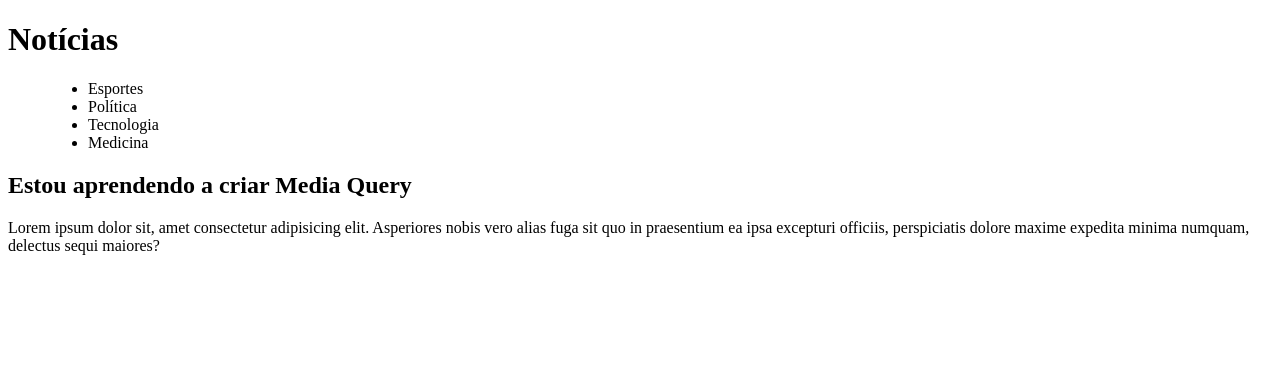
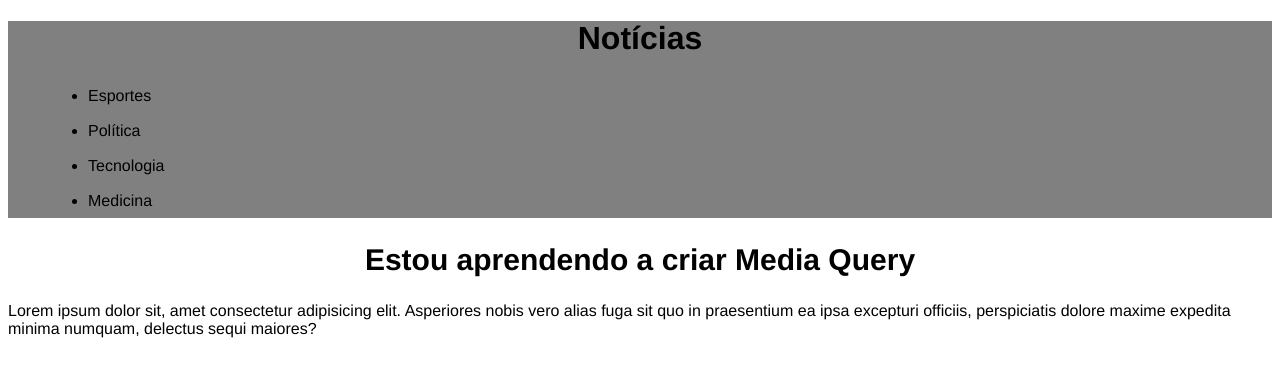
Before and after one commit to murilononato/CSS, a plain HTML site: page Media/impressora.html in a window 1280 px wide. Drawn offline with Linux system fonts and the light colour scheme.

Commit message:
tentativa de cover

```diff
--- a/Media/estilos/impressora.css
+++ b/Media/estilos/impressora.css
@@ -1,4 +1,17 @@
 @charset "UTF-8";
 
+body{
+    font-family: 'Times New Roman', Times, serif;
+    font-size: 1.3em;
+}
 
+menu{
+    display: none;
+}
+
+
+article::after{
+
+    content: 'Este artigo foi feito no dia 18/12/2022';
+}
 /*Estilo para impressoras*/
--- /dev/null
+++ b/Media/estilos/paisagem.css
@@ -0,0 +1,7 @@
+@charset "UTF-8";
+
+body{
+    background: url(../imagens/cev-landscape.jpg);
+    background-position: left bottom;
+    background-repeat: no-repeat;
+}
--- /dev/null
+++ b/Media/estilos/retrato.css
@@ -0,0 +1,7 @@
+@charset "UTF-8";
+
+body{
+    background: url(../imagens/cev-portrait.jpg);
+    background-position: center bottom;
+    background-repeat: no-repeat;
+}
--- a/Media/estilos/style.css
+++ b/Media/estilos/style.css
@@ -0,0 +1,20 @@
+*{
+    margin: 0;
+    padding: 0;
+    font-family: Arial, Helvetica, sans-serif;
+}
+
+
+html, body{
+    width: 100vw;
+    height: 100vh;
+    background-color: black;
+    background-size: contain;
+    background-repeat: no-repeat;
+}
+
+h1{
+    color: white;
+    text-shadow: 2px 4px 0px #7c7171;
+    padding: 10px;
+}
--- a/Media/estilos/tela.css
+++ b/Media/estilos/tela.css
@@ -1,4 +1,23 @@
 @charset "UTF-8";
+
+body{
+    font-family: 'Franklin Gothic Medium', 'Arial Narrow', Arial, sans-serif;
+}
+
+header{
+    background-color: grey;
+    line-height: 35px;
+}
+
+header > h1{
+    text-align: center;
+}
+
+h2{
+    text-align: center;
+    font-weight: bold;
+    font-size: 30px;
+}
 
 
 /*Estilo para telas*/
```
Also changed, not shown: Media/mediaAll.html (added, +16 -0 lines), Media/impressora.html (renamed from Media/index.html).
